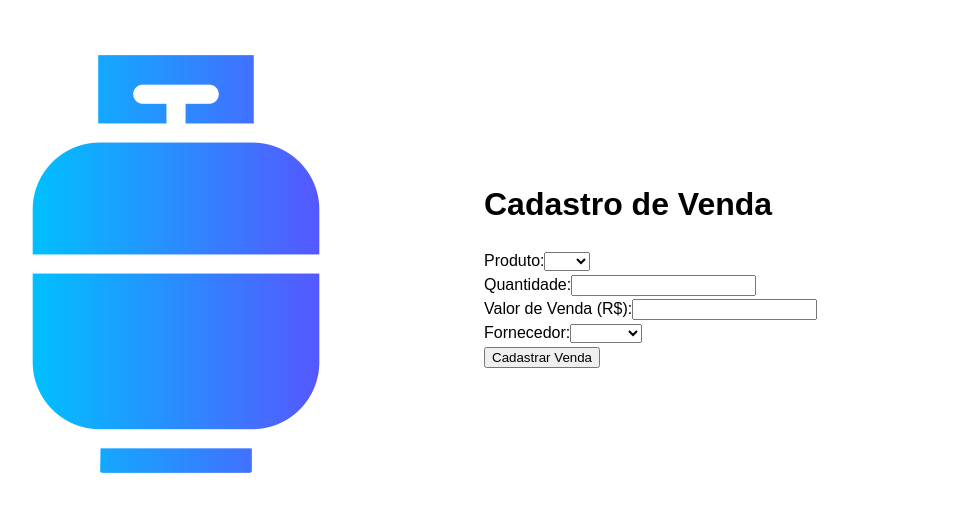
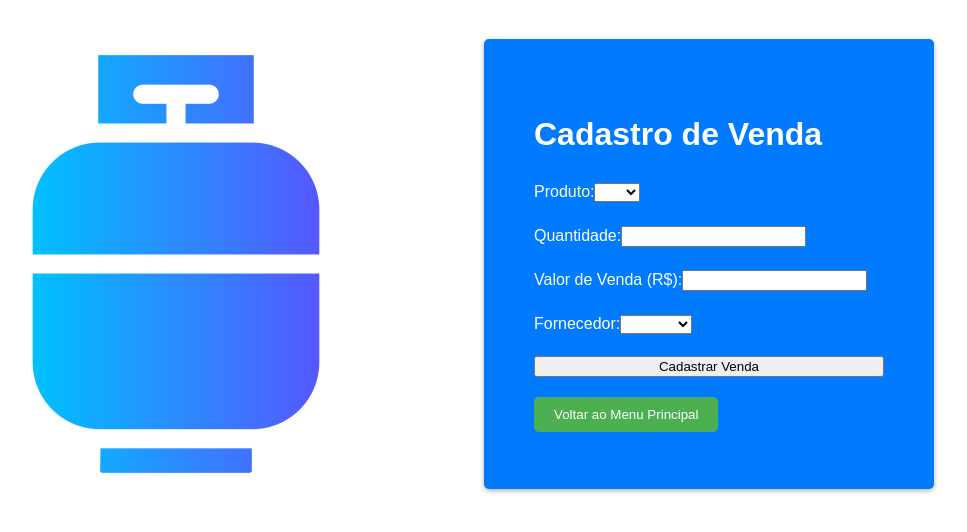
Before and after one commit to Caio042/PI2-GRUPO7-CGR, a Vue app in the folder Front/: page /cadastro-venda in a window 1280 px wide. Shown: the top 532 px of the page, without its empty margins (88-1055 px from the left). Built offline with nearby package versions, Linux system fonts and the light colour scheme.

Commit message:
Final Final

```diff
--- a/Front/src/assets/App.css
+++ b/Front/src/assets/App.css
@@ -120,3 +120,5 @@ body {
   padding: 30px;
   box-shadow: 0px 2px 5px rgba(0, 0, 0, 0.3);
 }
+
+.cadastro-compra .form-group, .cadastro-venda .form-group { margin-bottom: 20px; }
--- a/Front/src/components/CadastroCompra.vue
+++ b/Front/src/components/CadastroCompra.vue
@@ -39,6 +39,7 @@
       </div>
       <button type="submit">Cadastrar</button>
     </form>
+    <button @click="goBack" class="button-voltar">Voltar ao Menu Principal</button>
   </div>
 </template>
 
@@ -68,7 +69,7 @@ export default {
 
         const response = await api.post('/estoques', formData, {
           headers: {
-            Authorization: `${token}`,
+            Authorization: `Bearer ${token}`,
           },
         });
         console.log('Resposta do servidor:', response);
@@ -79,6 +80,48 @@ export default {
         alert('Erro ao realizar o cadastro da compra. Tente novamente.');
       }
     },
+    goBack() {
+      this.$router.push('/menu-principal');
+    }
   },
 }
 </script>
+
+<style scoped>
+.cadastro-compra {
+  background-color: var(--primary-color);
+  color: white;
+  padding: 20px;
+  border-radius: 5px;
+}
+
+.cadastro-compra {
+  width: 350px;
+  min-height: 350px;
+  padding: 50px;
+  box-shadow: 0 2px 5px rgba(0, 0, 0, 0.3);
+}
+
+.cadastro-compra form {
+  display: flex;
+  flex-direction: column;
+}
+
+.cadastro-compra .form-group {
+  margin-bottom: 20px;
+}
+
+.button-voltar {
+  margin-top: 20px;
+  padding: 10px 20px;
+  background-color: #4caf50;
+  color: white;
+  border: none;
+  border-radius: 5px;
+  cursor: pointer;
+}
+
+.button-voltar:hover {
+  background-color: #45a049;
+}
+</style>
--- a/Front/src/components/CadastroVenda.vue
+++ b/Front/src/components/CadastroVenda.vue
@@ -39,6 +39,7 @@
       </div>
       <button type="submit">Cadastrar Venda</button>
     </form>
+    <button @click="goBack" class="button-voltar">Voltar ao Menu Principal</button>
   </div>
 </template>
 
@@ -63,7 +64,14 @@ export default {
 
       console.log('Dados da venda:', formData);
       try {
-        const response = await api.post('/estoques', formData);
+        const token = localStorage.getItem('authToken');
+        console.log('Token:', token);
+
+        const response = await api.post('/estoques', formData, {
+          headers: {
+            Authorization: `Bearer ${token}`,
+          },
+        });
         console.log('Resposta do servidor:', response);
         alert('Cadastro de venda realizado com sucesso!');
         this.$router.push('/menu-principal'); // Redireciona para o menu principal
@@ -72,6 +80,48 @@ export default {
         alert('Erro ao realizar o cadastro da venda. Tente novamente.');
       }
     },
+    goBack() {
+      this.$router.push('/menu-principal');
+    }
   },
 }
 </script>
+
+<style scoped>
+.cadastro-venda {
+  background-color: var(--primary-color);
+  color: white;
+  padding: 20px;
+  border-radius: 5px;
+}
+
+.cadastro-venda {
+  width: 350px;
+  min-height: 350px;
+  padding: 50px;
+  box-shadow: 0 2px 5px rgba(0, 0, 0, 0.3);
+}
+
+.cadastro-venda form {
+  display: flex;
+  flex-direction: column;
+}
+
+.cadastro-venda .form-group {
+  margin-bottom: 20px;
+}
+
+.button-voltar {
+  margin-top: 20px;
+  padding: 10px 20px;
+  background-color: #4caf50;
+  color: white;
+  border: none;
+  border-radius: 5px;
+  cursor: pointer;
+}
+
+.button-voltar:hover {
+  background-color: #45a049;
+}
+</style>
--- a/Front/src/components/Relatorios.vue
+++ b/Front/src/components/Relatorios.vue
@@ -1,7 +1,7 @@
 <template>
   <div class="relatorios">
     <h1>Relatórios</h1>
-    <!-- Estoque -->
+    <!-- seus relatórios aqui -->
     <div class="relatorio-card" v-for="produto in relatorio.por_produtos" :key="produto.produto">
       <h2>Estoque</h2>
       <p>Produto: {{ produto.produto }}</p>
@@ -10,12 +10,12 @@
       <p>Total em Vendas: R$ {{ produto.total_em_vendas }}</p>
     </div>
 
-    <!-- Financeiro -->
     <div class="relatorio-card">
       <h2>Financeiro</h2>
-      <p>Total em Vendas: R$ {{ total_em_vendas }}</p>
-      <p>Total em Compras: R$ {{ total_em_compras }}</p>
+      <p>Total em Vendas: R$ {{ totalVendas }}</p>
+      <p>Total em Compras: R$ {{ totalCompras }}</p>
     </div>
+    <router-link to="/menu-principal" class="button">Voltar ao Menu Principal</router-link>
   </div>
 </template>
 
@@ -70,4 +70,14 @@ export default {
   margin: 10px 0;
   border-radius: 5px;
 }
+
+.button {
+  display: inline-block;
+  margin: 20px 0;
+  padding: 10px 20px;
+  background-color: #4caf50;
+  color: white;
+  text-decoration: none;
+  border-radius: 5px;
+}
 </style>
```
